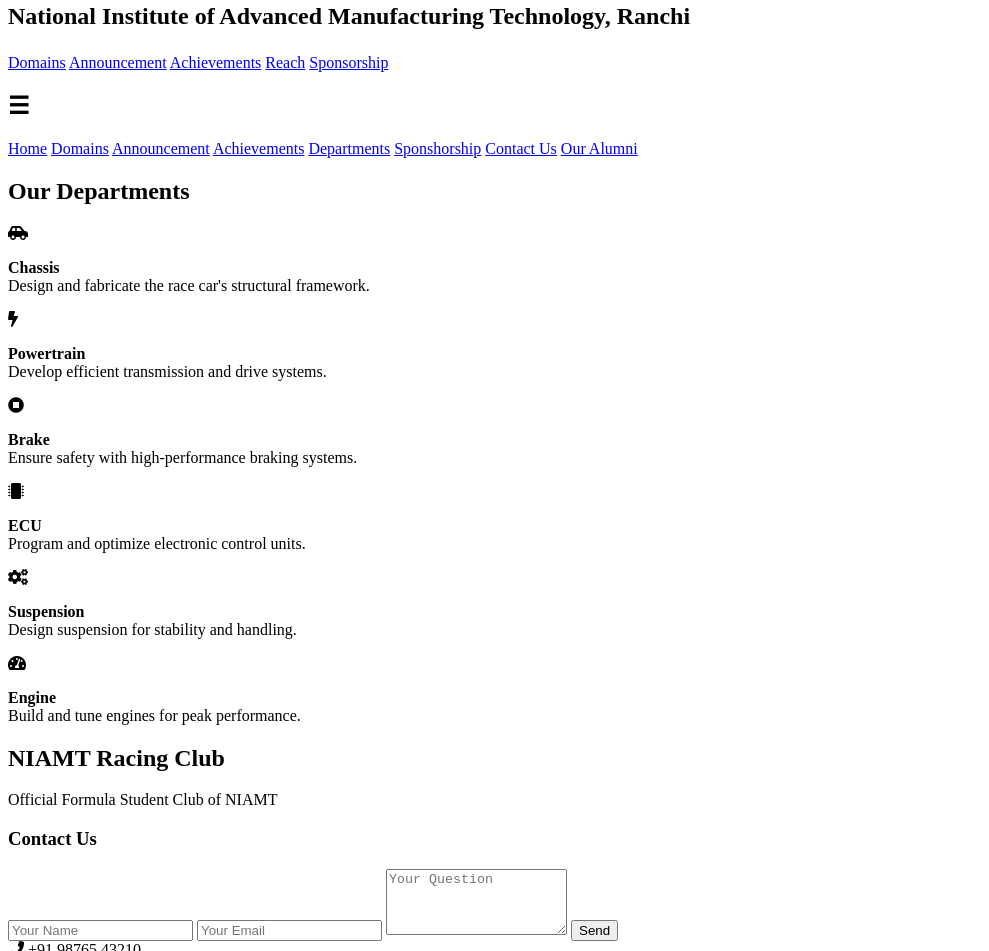
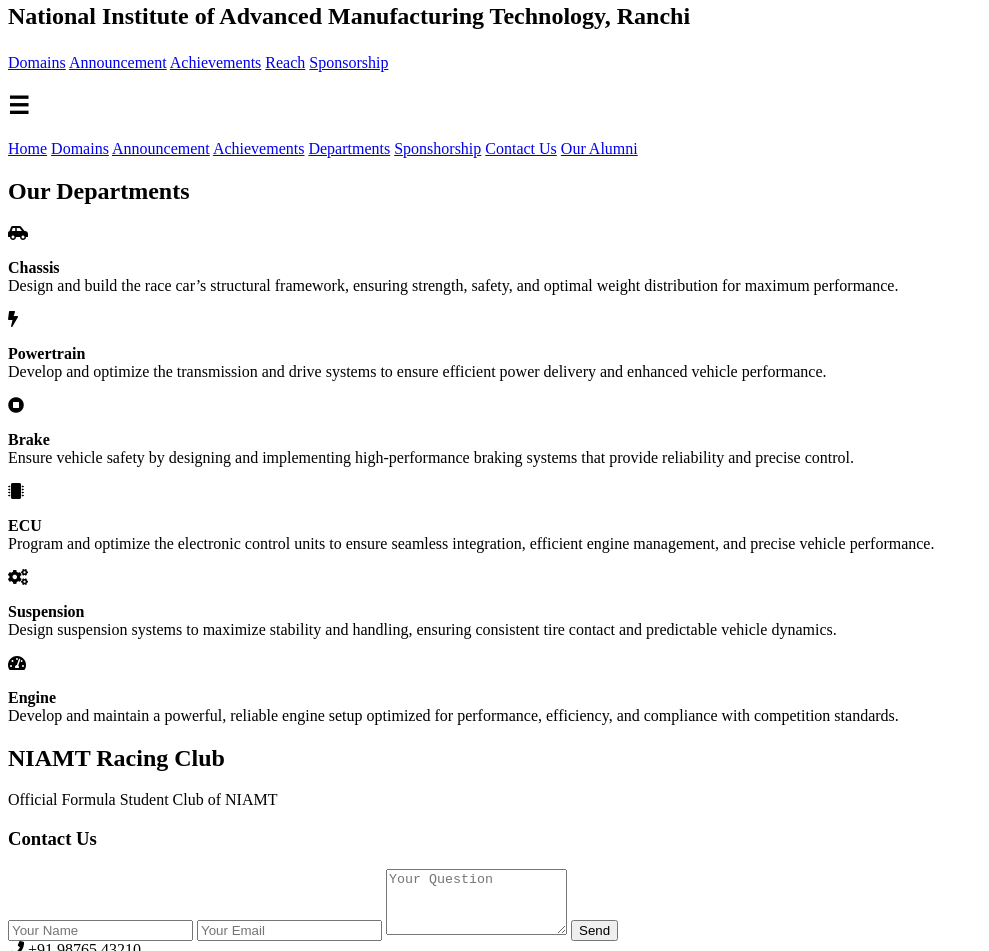
Before and after one commit to pawankumar698/racing-club2, a plain HTML site: page department.html in a window 1280 px wide. Shown: the part 149-1100 px from the top of the page, without its empty margins (0-989 px from the left). Drawn offline with nearby package versions, Linux system fonts and the light colour scheme.

Commit message:
department.html

```diff
--- a/department.html
+++ b/department.html
@@ -55,32 +55,32 @@
 
     <div class="department-item">
       <i class="fas fa-car-side"></i>
-      <p><strong>Chassis</strong><br>Design and fabricate the race car's structural framework.</p>
+      <p><strong>Chassis</strong><br>Design and build the race car’s structural framework, ensuring strength, safety, and optimal weight distribution for maximum performance.</p>
     </div>
 
     <div class="department-item">
       <i class="fas fa-bolt"></i>
-      <p><strong>Powertrain</strong><br>Develop efficient transmission and drive systems.</p>
+      <p><strong>Powertrain</strong><br>Develop and optimize the transmission and drive systems to ensure efficient power delivery and enhanced vehicle performance.</p>
     </div>
 
     <div class="department-item">
       <i class="fas fa-stop-circle"></i>
-      <p><strong>Brake</strong><br>Ensure safety with high-performance braking systems.</p>
+      <p><strong>Brake</strong><br>Ensure vehicle safety by designing and implementing high-performance braking systems that provide reliability and precise control.</p>
     </div>
 
     <div class="department-item">
       <i class="fas fa-microchip"></i>
-      <p><strong>ECU</strong><br>Program and optimize electronic control units.</p>
+      <p><strong>ECU</strong><br>Program and optimize the electronic control units to ensure seamless integration, efficient engine management, and precise vehicle performance.</p>
     </div>
 
     <div class="department-item">
       <i class="fas fa-cogs"></i>
-      <p><strong>Suspension</strong><br>Design suspension for stability and handling.</p>
+      <p><strong>Suspension</strong><br>Design suspension systems to maximize stability and handling, ensuring consistent tire contact and predictable vehicle dynamics.</p>
     </div>
 
     <div class="department-item">
       <i class="fas fa-tachometer-alt"></i>
-      <p><strong>Engine</strong><br>Build and tune engines for peak performance.</p>
+      <p><strong>Engine</strong><br>Develop and maintain a powerful, reliable engine setup optimized for performance, efficiency, and compliance with competition standards.</p>
     </div>
 
   </div>
```
